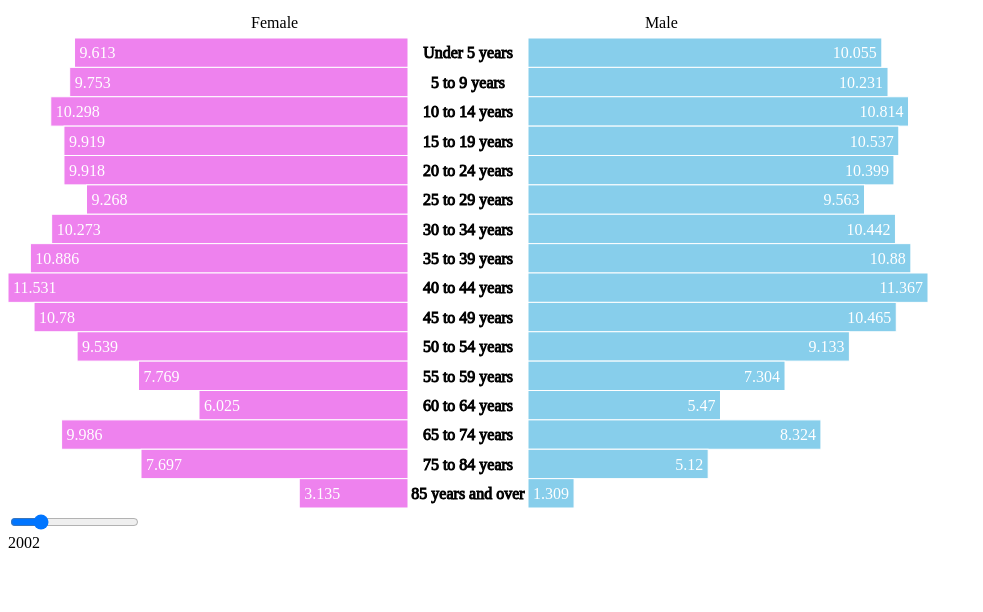
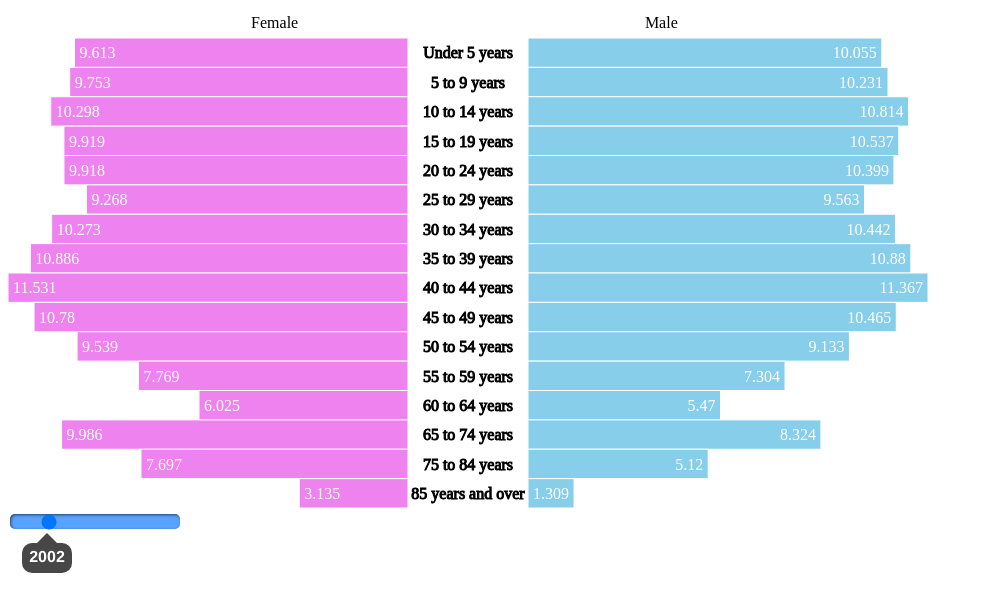
Before and after one commit to judaba13/DynamicVisualization, a plain HTML site: page hist.html in a window 1280 px wide. Shown: the whole page, without its empty margins (0-983 px from the left). Drawn offline with nearby package versions, Linux system fonts and the light colour scheme.

Commit message:
added slider style

```diff
--- a/hist.html
+++ b/hist.html
@@ -3,6 +3,46 @@
 <head>
 <meta charset="UTF-8">
 <script src="http://d3js.org/d3.v3.min.js" charset="utf-8"></script>
+<style>
+	input[type='range'] {
+		    -webkit-appearance: none;
+    background-color: #57a3ff;
+    height: 15px;
+    width: 170px;
+    border-radius: 5px;
+    box-shadow: inset 1px 1px 3px rgba(0,0,0,0.6);
+	}
+
+#year-tooltip {
+    display: block;
+    position: relative;
+    width: 40px;
+    height: 20px;
+    padding: 5px;
+    background: #474747;
+    border-radius: 10px;
+    text-align: center;
+    color: white;
+    font-family: helvetica, arial;
+    font-weight: bold;
+    top: 10px;
+    left: 14px;
+}
+#year-tooltip:after {
+    content: "";
+    position: absolute;
+    top: -10px;
+    left: 15px;
+    border-style: solid;
+    border-width: 0px 10px 10px;
+    border-color: #474747 transparent;
+    display:block;
+    width: 0;
+    z-index: 1;
+}
+
+
+</style>
 
 <title>Document</title>
 </head>
@@ -34,6 +74,9 @@ d3.select("#year-slider").attr("value",year).on("change",function(){
 	d3.select("#year-tooltip").text(year);
 	d3.select("#histogram").select("svg").remove();
 	buildHistogram(dat,year,"#histogram");
+
+	var width = parseInt(d3.select("input[type=range]").style('width'));
+	d3.select("#year-tooltip").style("left",width*(year-2000)/11-15 +"px");
 });
 
 
```
